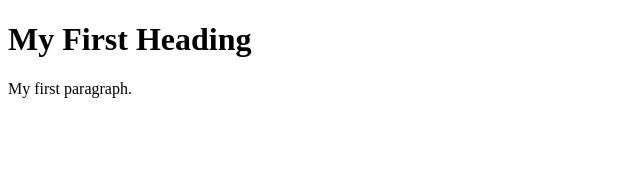
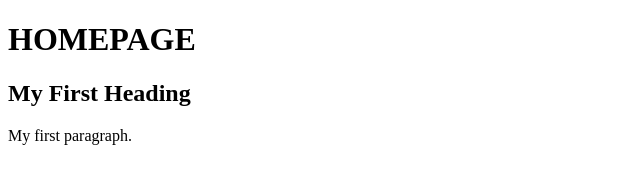
Before and after one commit to navwarrier/git-demo2, a plain HTML site: page index.html in a window 1280 px wide. Shown: the whole page, without its empty margins (0-640 px from the left). Drawn offline with Linux system fonts and the light colour scheme.

Commit message:
A few more changes

```diff
--- a/index.html
+++ b/index.html
@@ -1,8 +1,8 @@
  <!DOCTYPE html>
 <html>
 <body>
-
-<h1>My First Heading</h1>
+<h1> HOMEPAGE </h1>
+<h2>My First Heading</h2>
 <p>My first paragraph.</p>
 
 </body>
```
Also changed, not shown: 1 other file.
